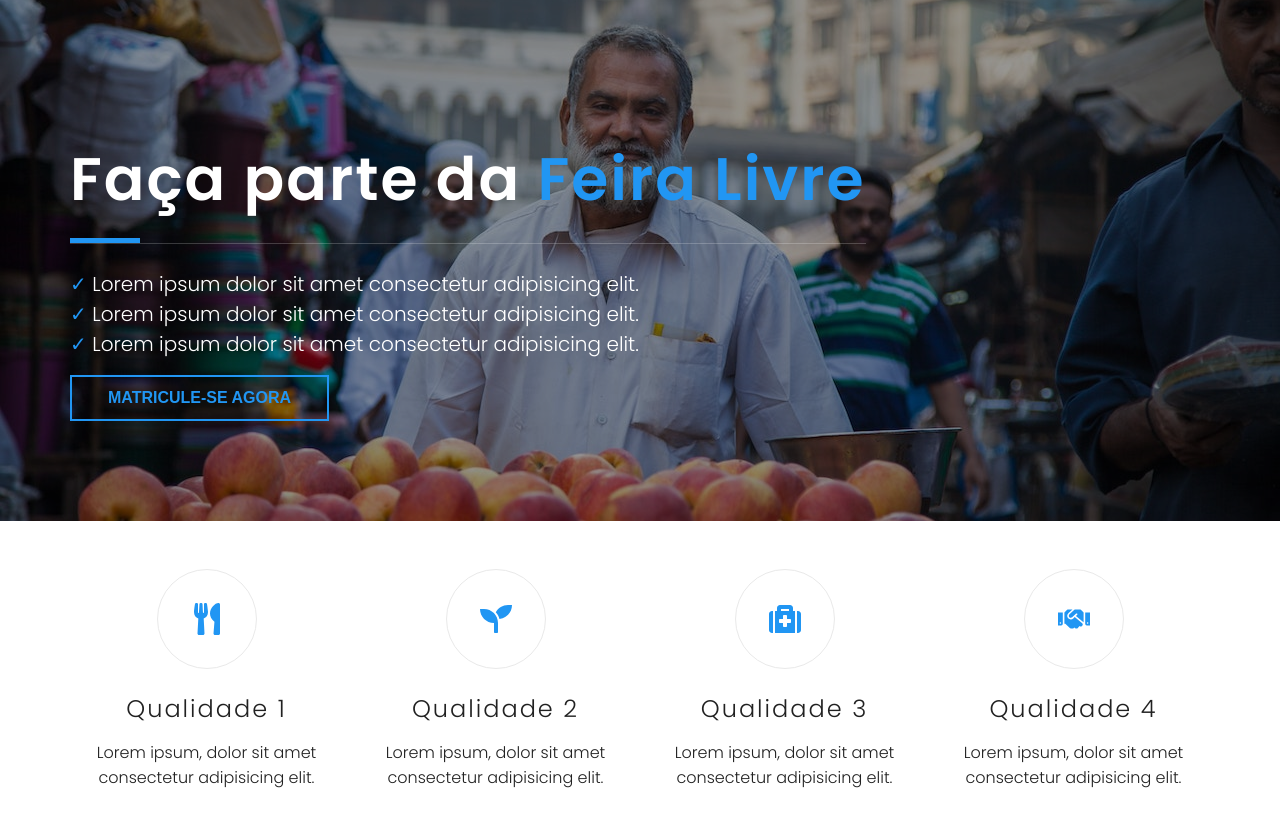
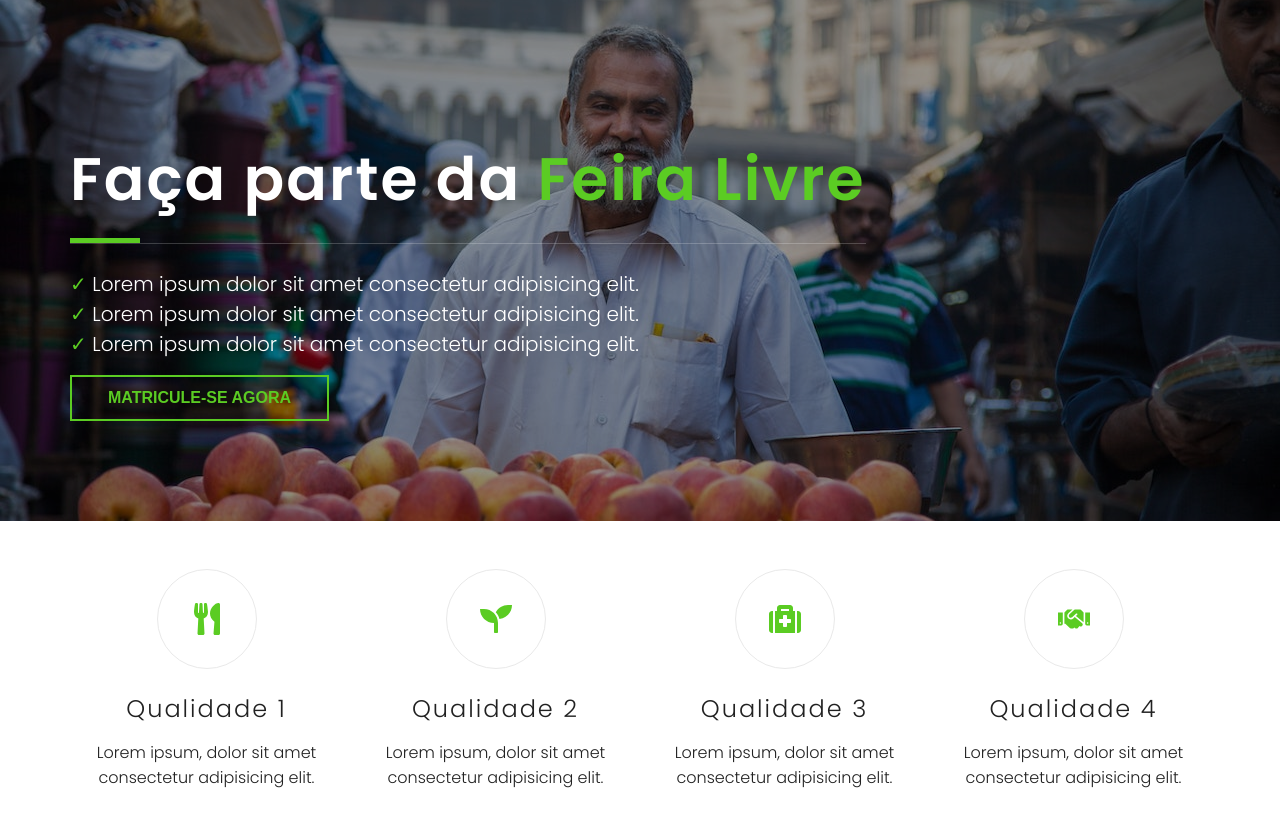
Before and after one commit to CarolinaMoraes/feira-livre, a React (Create React App) app: page / in a window 1280 px wide. Shown: the top 826 px of the page. Built offline with nearby package versions, Linux system fonts and the light colour scheme.

Commit message:
🚧 add novo tema + definindo como padrão

```diff
--- a/src/styles/ThemeProvider.js
+++ b/src/styles/ThemeProvider.js
@@ -3,7 +3,8 @@ import { ThemeProvider as StyledProvider } from 'styled-components'
 
 export const ThemeNames = {
   light: "light",
-  ocean: "ocean"
+  ocean: "ocean",
+  nature: "nature"
 }
 
 const light = {
@@ -35,6 +36,18 @@ const allThemes = {
         text: "#fff"
       }
     }
+  },
+  nature: {
+    ...light,
+    colors: {
+      ...light.colors,
+      primary: {
+        main: "#5bcc23",
+        dark: "#2ca352",
+        light: "#80ed4a",
+        text: "#fff"
+      }
+    }
   }
 };
 
@@ -46,7 +59,7 @@ const ThemeProvider = ({ theme, children }) => (
 );
 
 ThemeProvider.defaultProps = {
-  theme: "ocean"
+  theme: "nature"
 }
 
 export default ThemeProvider;
```
Also changed, not shown: 2 other files (tests, documents, lock files or other folders).
